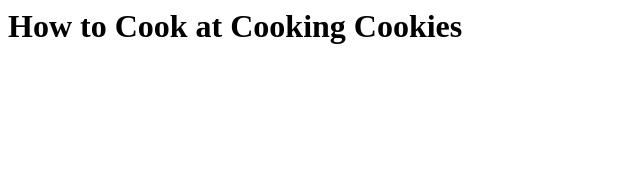
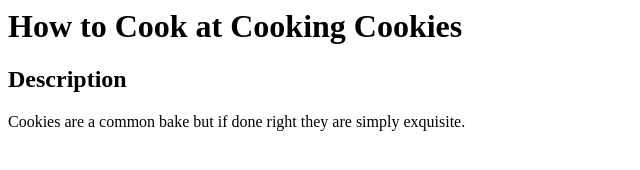
Before and after one commit to isaacfonner/cookatcookies, a plain HTML site: page index.html in a window 1280 px wide. Shown: the whole page, without its empty margins (0-640 px from the left). Drawn offline with Linux system fonts and the light colour scheme.

Commit message:
descrition

```diff
--- a/index.html
+++ b/index.html
@@ -4,4 +4,6 @@
 </head>
 <body>
  <h1>How to Cook at Cooking Cookies</h1>
+ <h2>Description</h2>
+ <p>Cookies are a common bake but if done right they are simply exquisite. </p>
 </body>
```
